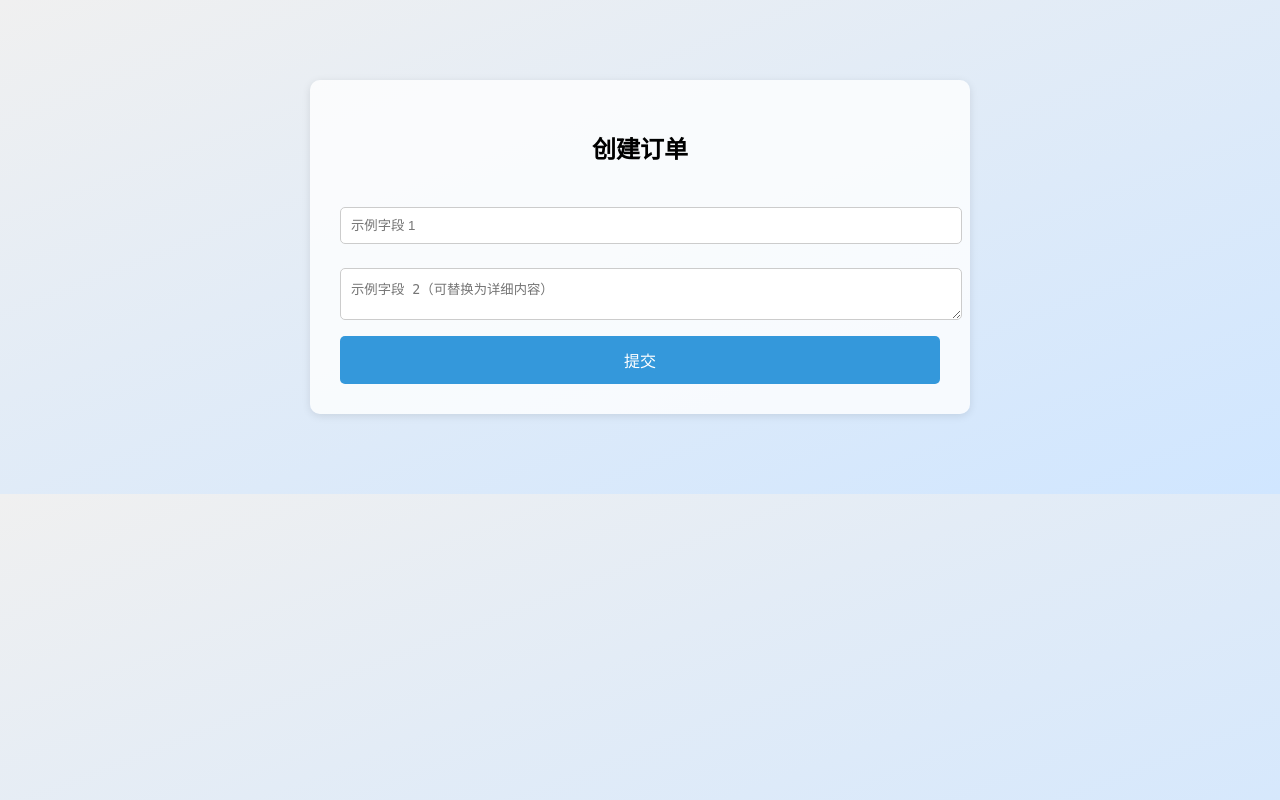
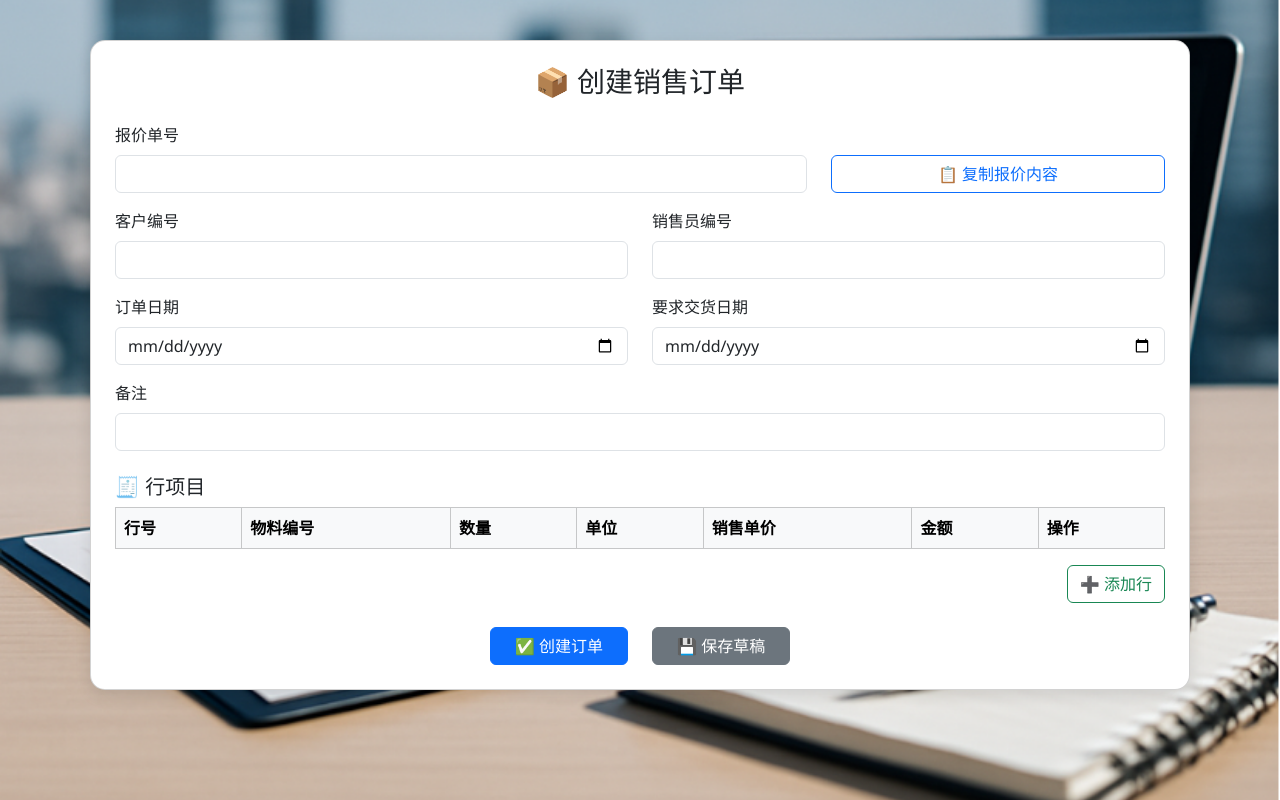
Before and after one commit to pp0424/SD_coding, a Flask app: page /order/create-order in a window 1280 px wide. Run offline with Flask 3, Linux system fonts and the light colour scheme; lists and menus that the app fills with data are empty.

Commit message:
订单模块

```diff
--- a/app.py
+++ b/app.py
@@ -1,4 +1,5 @@
 from flask import Flask
+from jinja2 import Environment, PackageLoader, select_autoescape
 from database import db_init
 from customer.views import bp as customer_bp
 from order.views import order_bp
--- a/init_db.py
+++ b/init_db.py
@@ -2,6 +2,7 @@ from app import app
 from database import db
 from order.models import Inquiry, InquiryItem  # 导入你所有模块的模型
 from order.models import  Quotation, QuotationItem
+from order.models import  SalesOrder,OrderItem,Material
 
 with app.app_context():
     db.create_all()
--- a/order/views.py
+++ b/order/views.py
@@ -1,14 +1,17 @@
 
-from flask import Blueprint, render_template, request, redirect, url_for, flash
+from flask import Blueprint, render_template, request, redirect, url_for, flash, jsonify
 from .forms import InquiryForm
 from .forms import InquirySearchForm
 from .models import Inquiry,InquiryItem
-from .models import db,Quotation, QuotationItem
+from .models import db,Quotation, QuotationItem,SalesOrder, OrderItem, Material
 from sqlalchemy.orm import joinedload
 from database import db
 from datetime import datetime
 from .models import Quotation, QuotationItem
 from .forms import QuotationSearchForm
+from sqlalchemy import and_, or_, func
+from math import ceil
+import random
 
 order_bp = Blueprint('order', __name__, template_folder='templates')
 
@@ -514,14 +517,152 @@ def query_quotation():
 
     return render_template('order/query_quotation.html', form=form, results=results)
 
-@order_bp.route('/create-order')
+@order_bp.route('/api/quotation/<quotation_id>')
+def get_quotation_data(quotation_id):
+    quotation = Quotation.query.options(joinedload(Quotation.items)).filter_by(quotation_id=quotation_id).first()
+    if not quotation:
+        return jsonify({'success': False, 'message': '报价单不存在'}), 404
+
+    return jsonify({
+        'success': True,
+        'data': {
+            'customer_id': quotation.customer_id,
+            'salesperson_id': quotation.salesperson_id,
+            'remarks': quotation.remarks,
+            'items': [
+                {
+                    'item_no': item.item_no,
+                    'material_id': item.material_id,
+                    'order_quantity': item.quotation_quantity,
+                    'sales_unit_price': item.unit_price,
+                    'unit': item.unit,
+                    'item_amount': item.item_amount
+                } for item in quotation.items
+            ]
+        }
+    })
+
+
+@order_bp.route('/api/check-material/<mat_id>')
+def api_check_material(mat_id):
+    exists = Material.query.get(mat_id) is not None
+    return {'exists': exists}
+
+
+@order_bp.route('/create-order', methods=['GET', 'POST'])
 def create_order():
-    return render_template('order/create_order.html')
+    if request.method == 'GET':
+        return render_template('order/create_order.html')
+
+    # POST 创建逻辑
+    order_id = f"SO-{datetime.now().strftime('%Y%m%d-%H%M%S')}{random.randint(100,999)}"
+    save_type = request.form.get('save_type')
+    order = SalesOrder(
+        sales_order_id=order_id,
+        customer_id=request.form.get('customer_id'),
+        quotation_id=request.form.get('quotation_id'),
+        order_date=datetime.strptime(request.form.get('order_date'), '%Y-%m-%d'),
+        required_delivery_date=datetime.strptime(request.form.get('required_delivery_date'), '%Y-%m-%d'),
+        remarks=request.form.get('remarks'),
+        status='草稿' if save_type == 'draft' else '已创建',
+        total_amount=0
+    )
+
+    db.session.add(order)
+
+    item_nos = request.form.getlist('item_no')
+    material_ids = request.form.getlist('material_id')
+    quantities = request.form.getlist('order_quantity')
+    units = request.form.getlist('unit')
+    prices = request.form.getlist('sales_unit_price')
+    amounts = request.form.getlist('item_amount')
+
+    total = 0
+    for i in range(len(item_nos)):
+        amt = float(amounts[i] or 0)
+        item = OrderItem(
+            sales_order_id=order_id,
+            item_no=int(item_nos[i]),
+            material_id=material_ids[i],
+            order_quantity=float(quantities[i]),
+            sales_unit_price=float(prices[i]),
+            shipped_quantity=0,
+            unshipped_quantity=float(quantities[i]),
+            unit=units[i],
+            item_amount=amt
+        )
+        db.session.add(item)
+        total += amt
+
+    order.total_amount = total
+    db.session.commit()
+
+    flash("订单创建完成 ✅" if save_type == 'create' else "草稿保存成功 ✅", "success")
+    return redirect(url_for('order.order_detail', sales_order_id=order_id))
+
+
+@order_bp.route('/order-detail/<sales_order_id>')
+def order_detail(sales_order_id):
+    order = SalesOrder.query.options(
+        joinedload(SalesOrder.items).joinedload(OrderItem.material)
+    ).filter_by(sales_order_id=sales_order_id).first()
+
+    if not order:
+        flash('订单不存在', 'danger')
+        return redirect(url_for('order.create_order'))
+
+    return render_template('order/order_detail.html', order=order)
+
+
 
 @order_bp.route('/edit-order')
 def edit_order():
     return render_template('order/edit_order.html')
 
-@order_bp.route('/query-order')
+
+@order_bp.route('/query-order', methods=['GET', 'POST'])
 def query_order():
-    return render_template('order/query_order.html')
+    page = int(request.args.get('page', 1))
+    per_page = 10
+
+    # 获取表单/URL参数
+    sales_order_id = request.values.get('sales_order_id')
+    customer_id = request.values.get('customer_id')
+    status = request.values.get('status')
+    date_from = request.values.get('date_from')
+    date_to = request.values.get('date_to')
+    material_keyword = request.values.get('material_keyword')
+    min_total = request.values.get('min_total')
+    max_total = request.values.get('max_total')
+
+    # 构建查询
+    query = SalesOrder.query.options(joinedload(SalesOrder.items).joinedload(OrderItem.material))
+
+    if sales_order_id:
+        query = query.filter(SalesOrder.sales_order_id.contains(sales_order_id))
+    if customer_id:
+        query = query.filter(SalesOrder.customer_id.contains(customer_id))
+    if status and status != '全部':
+        query = query.filter(SalesOrder.status == status)
+    if date_from:
+        query = query.filter(SalesOrder.order_date >= date_from)
+    if date_to:
+        query = query.filter(SalesOrder.order_date <= date_to)
+    if min_total:
+        query = query.filter(SalesOrder.total_amount >= float(min_total))
+    if max_total:
+        query = query.filter(SalesOrder.total_amount <= float(max_total))
+    if material_keyword:
+        query = query.join(SalesOrder.items).join(OrderItem.material).filter(
+            Material.description.ilike(f"%{material_keyword}%")
+        ).distinct()
+
+    total = query.count()
+    orders = query.order_by(SalesOrder.order_date.desc()).offset((page - 1) * per_page).limit(per_page).all()
+    total_pages = ceil(total / per_page)
+
+    return render_template('order/query_order.html',
+                           orders=orders,
+                           page=page,
+                           total_pages=total_pages,
+                           form_data=request.values)
--- a/templates/order/create_order.html
+++ b/templates/order/create_order.html
@@ -1,52 +1,181 @@
 <!DOCTYPE html>
-<html>
+<html lang="zh">
 <head>
   <meta charset="UTF-8">
-  <title>创建订单</title>
-  <link rel="stylesheet" href="/static/style.css">
+  <title>创建销售订单</title>
+  <link href="https://cdn.jsdelivr.net/npm/bootstrap@5.3.3/dist/css/bootstrap.min.css" rel="stylesheet">
   <style>
-    .container {
-      width: 600px;
-      margin: 80px auto;
-      padding: 30px;
-      background-color: #ffffffcc;
-      border-radius: 10px;
-      box-shadow: 0 2px 8px rgba(0,0,0,0.1);
+    body {
+      background: url('/static/order_background.png') no-repeat center center fixed;
+      background-size: cover;
+      font-family: 'Segoe UI', sans-serif;
     }
-    h2 {
-      text-align: center;
-      margin-bottom: 30px;
+    .card {
+      max-width: 1100px;
+      margin: 40px auto;
+      border-radius: 15px;
+      box-shadow: 0 6px 16px rgba(0,0,0,0.1);
     }
-    input[type="text"], textarea {
+    .btn-glow {
+      box-shadow: 0 0 6px rgba(0,123,255,0.5);
+    }
+    .table input {
       width: 100%;
-      padding: 10px;
-      margin: 12px 0;
       border: 1px solid #ccc;
-      border-radius: 5px;
-    }
-    button {
-      width: 100%;
-      padding: 12px;
-      background-color: #3498db;
-      color: white;
-      border: none;
-      border-radius: 5px;
-      font-size: 16px;
-      cursor: pointer;
-    }
-    button:hover {
-      background-color: #2980b9;
+      border-radius: 6px;
+      padding: 4px 6px;
     }
   </style>
 </head>
 <body>
   <div class="container">
-    <h2>创建订单</h2>
-    <form method="POST">
-      <input type="text" placeholder="示例字段 1">
-      <textarea placeholder="示例字段 2（可替换为详细内容）"></textarea>
-      <button type="submit">提交</button>
-    </form>
+    <div class="card p-4">
+      <h3 class="text-center mb-4">📦 创建销售订单</h3>
+      <form method="POST" action="{{ url_for('order.create_order') }}">
+  <input type="hidden" name="save_type" id="save_type" value="create">
+  <div class="row mb-3">
+    <div class="col-md-8">
+      <label class="form-label">报价单号</label>
+      <input type="text" class="form-control" name="quotation_id" id="quotation_id">
+    </div>
+    <div class="col-md-4 d-flex align-items-end">
+      <button type="button" class="btn btn-outline-primary w-100" onclick="copyQuotation()">📋 复制报价内容</button>
+    </div>
   </div>
+
+  <div class="row mb-3">
+    <div class="col-md-6">
+      <label class="form-label">客户编号</label>
+      <input class="form-control" name="customer_id" id="customer_id" required>
+    </div>
+    <div class="col-md-6">
+      <label class="form-label">销售员编号</label>
+      <input class="form-control" name="salesperson_id" id="salesperson_id">
+    </div>
+  </div>
+
+  <div class="row mb-3">
+    <div class="col-md-6">
+      <label class="form-label">订单日期</label>
+      <input type="date" class="form-control" name="order_date" required>
+    </div>
+    <div class="col-md-6">
+      <label class="form-label">要求交货日期</label>
+      <input type="date" class="form-control" name="required_delivery_date" required>
+    </div>
+  </div>
+
+  <div class="mb-3">
+    <label class="form-label">备注</label>
+    <input class="form-control" name="remarks">
+  </div>
+
+  <h5 class="mt-4">🧾 行项目</h5>
+  <table class="table table-bordered">
+    <thead class="table-light">
+      <tr>
+        <th>行号</th>
+        <th>物料编号</th>
+        <th>数量</th>
+        <th>单位</th>
+        <th>销售单价</th>
+        <th>金额</th>
+        <th>操作</th>
+      </tr>
+    </thead>
+    <tbody id="items-table">
+      <!-- 动态插入 -->
+    </tbody>
+  </table>
+
+  <div class="text-end">
+    <button type="button" class="btn btn-outline-success" onclick="addRow()">➕ 添加行</button>
+  </div>
+
+  <div class="text-center mt-4 d-flex justify-content-center gap-4">
+    <button type="submit" class="btn btn-primary px-4" onclick="document.getElementById('save_type').value='create'">✅ 创建订单</button>
+    <button type="submit" class="btn btn-secondary px-4" onclick="document.getElementById('save_type').value='draft'">💾 保存草稿</button>
+  </div>
+</form>
+    </div>
+  </div>
+
+
+<script>
+async function copyQuotation() {
+  const qid = document.getElementById("quotation_id").value.trim();
+  if (!qid) return alert("请输入报价单号");
+
+  try {
+    const res = await fetch(`/order/api/quotation/${qid}`);
+    const result = await res.json();
+
+    if (!result.success) {
+      alert(result.message || "获取报价失败");
+      return;
+    }
+
+    const data = result.data;
+    document.getElementById('customer_id').value = data.customer_id;
+    document.getElementById('salesperson_id').value = data.salesperson_id;
+    document.querySelector('[name="remarks"]').value = data.remarks;
+
+    const table = document.getElementById("items-table");
+    table.innerHTML = "";
+
+    data.items.forEach((item, idx) => {
+      const row = document.createElement("tr");
+      row.innerHTML = `
+        <td><input name="item_no" value="${idx + 1}" readonly></td>
+        <td><input name="material_id" value="${item.material_id}" onblur="validateMaterial(this)"></td>
+        <td><input name="order_quantity" type="number" value="${item.order_quantity}" onchange="recalcAmount(this)"></td>
+        <td><input name="unit" value="${item.unit}"></td>
+        <td><input name="sales_unit_price" type="number" value="${item.sales_unit_price}" onchange="recalcAmount(this)"></td>
+        <td><input name="item_amount" value="${item.item_amount}" readonly></td>
+        <td><button type="button" class="btn btn-danger btn-sm" onclick="this.closest('tr').remove()">🗑️</button></td>
+      `;
+      table.appendChild(row);
+    });
+  } catch (err) {
+    alert("网络错误，请稍后重试");
+    console.error(err);
+  }
+}
+
+function addRow() {
+  const table = document.getElementById("items-table");
+  const row = document.createElement("tr");
+  row.innerHTML = `
+    <td><input name="item_no" value=""></td>
+    <td><input name="material_id" onblur="validateMaterial(this)"></td>
+    <td><input name="order_quantity" type="number" onchange="recalcAmount(this)"></td>
+    <td><input name="unit"></td>
+    <td><input name="sales_unit_price" type="number" onchange="recalcAmount(this)"></td>
+    <td><input name="item_amount" readonly></td>
+    <td><button type="button" class="btn btn-danger btn-sm" onclick="this.closest('tr').remove()">🗑️</button></td>
+  `;
+  table.appendChild(row);
+}
+
+function recalcAmount(elem) {
+  const row = elem.closest('tr');
+  const qty = parseFloat(row.querySelector('[name="order_quantity"]').value) || 0;
+  const price = parseFloat(row.querySelector('[name="sales_unit_price"]').value) || 0;
+  row.querySelector('[name="item_amount"]').value = (qty * price).toFixed(2);
+}
+
+async function validateMaterial(input) {
+  const id = input.value.trim();
+  if (!id) return;
+  const res = await fetch(`/order/api/check-material/${id}`);
+  const result = await res.json();
+  if (!result.exists) {
+    input.classList.add('is-invalid');
+    alert("无效的物料编号：" + id);
+  } else {
+    input.classList.remove('is-invalid');
+  }
+}
+</script>
 </body>
 </html>
--- a/进度说明.txt
+++ b/进度说明.txt
@@ -8,3 +8,6 @@
 
 7/21
 黄藝萍：1.成功创建“创建报价”、“修改报价”、“查询报价”（已连接db）
+
+7/22
+黄藝萍：创建“创建订单”界面（已连接db）
```
Also changed, not shown: order/models.py (+42 -0 lines), templates/order/order_detail.html (added, +96 -0 lines), templates/order/query_order.html (deleted, +0 -52 lines).
